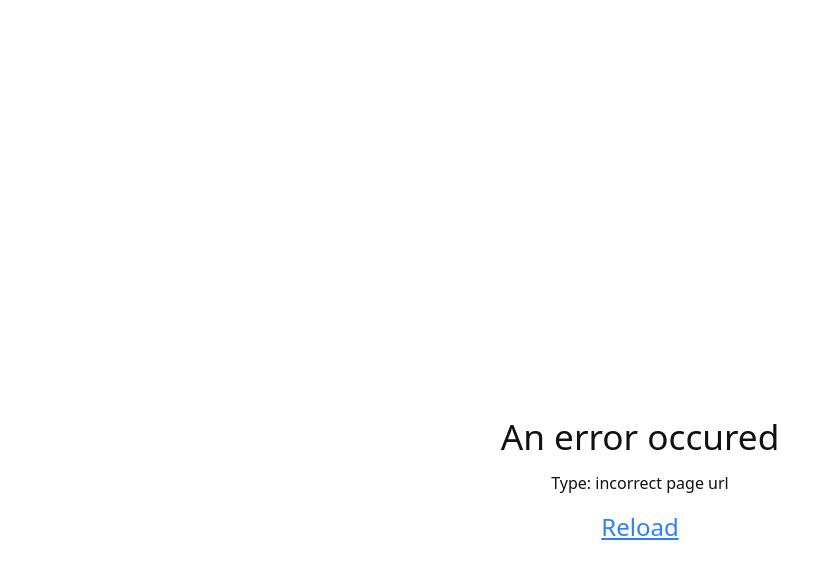
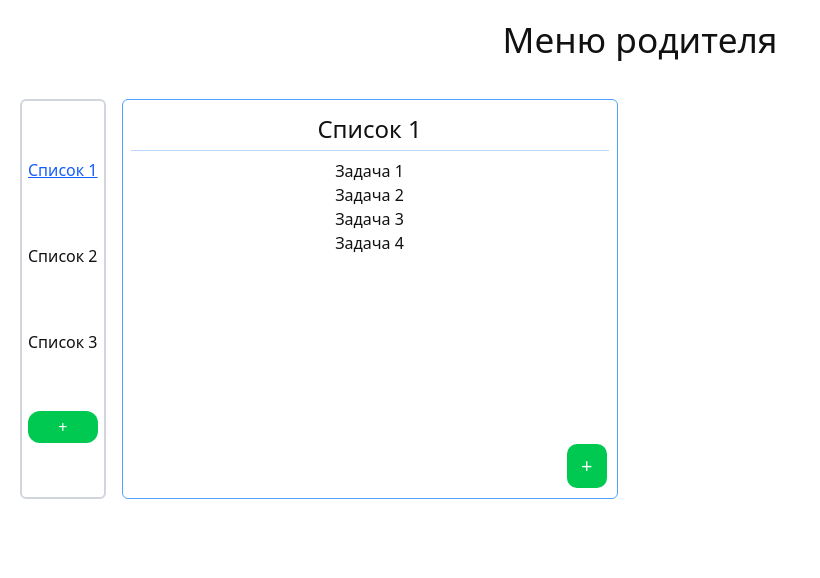
Before and after one commit to Xpaul6/courseproject_swagtodo, a React (Vite) app in the folder frontend/: page /parent-menu in a window 1280 px wide. Shown: the top 578 px of the page, without its empty margins (0-820 px from the left). Built offline with nearby package versions, Linux system fonts and the light colour scheme.

Commit message:
feat: parent menu (lists and tasks only)

```diff
--- a/frontend/src/components/App.jsx
+++ b/frontend/src/components/App.jsx
@@ -30,6 +30,9 @@ function App() {
           <Link to="/login" className="link">
             Войти как ребенок
           </Link>
+          <Link to="/parent-menu" className='link text-red-500'>
+            Mеню родителя
+          </Link>
         </div>
       </div>
     </>
--- a/frontend/src/components/Login.jsx
+++ b/frontend/src/components/Login.jsx
@@ -18,7 +18,7 @@ function Login() {
           />
           <button
             className="mt-5 p-2 bg-green-500 text-white sm:bg-transparent sm:text-black border-2 rounded-md
-              sm:border-green-500 transition-all ease-in-out transition-15 sm:hover:bg-green-500
+              sm:border-green-500 transition-all ease-in-out transition-150 sm:hover:bg-green-500
               hover:cursor-pointer sm:hover:text-white"
             onClick={(e) => {
               e.preventDefault();
--- /dev/null
+++ b/frontend/src/components/Parent_menu.jsx
@@ -0,0 +1,48 @@
+import '../styles/main.css'
+
+function Parent_menu() {
+  return (
+    <>
+      <div className="p-5 w-full">
+        <h2 className="text-center">Меню родителя</h2>
+        <div className="flex sm:flex-row flex-col mt-10 sm:h-[400px]">
+          <div className="overflow-x-auto whitespace-nowrap">
+            <div
+              className="flex flex-row sm:flex-col justify-evenly min-w-full border-b-2 pb-1 sm:pb-0 sm:border-2 sm:h-full
+              border-gray-300 sm:rounded-md"
+            >
+              <div className="underline text-blue-600 mx-1.5 text-center flex align-center leading-8 sm:hover:cursor-pointer">
+                Список 1
+              </div>
+              <div className="mx-1.5 text-center leading-8 sm:hover:cursor-pointer">
+                Список 2
+              </div>
+              <div className="mx-1.5 text-center leading-8 sm:hover:cursor-pointer">
+                Список 3
+              </div>
+              <div className="text-white rounded-xl bg-green-500 text-center py-1 px-3 mx-1.5 sm:hover:cursor-pointer">
+                +
+              </div>
+            </div>
+          </div>
+          <div className="mt-10 sm:mt-0 flex flex-col sm:ml-4 p-2 sm:w-2/5 border border-blue-400 rounded-md">
+            <h3 className="text-center my-2 pb-2 border-b-1 border-blue-200">
+              Список 1
+            </h3>
+            <span className="text-center">Задача 1</span>
+            <span className="text-center">Задача 2</span>
+            <span className="text-center">Задача 3</span>
+            <span className="text-center">Задача 4</span>
+            <div className="w-full flex flex-row-reverse sm:mt-auto">
+              <button className="py-2 px-3.5 text-xl text-white border-2 rounded-xl bg-green-500">
+                +
+              </button>
+            </div>
+          </div>
+        </div>
+      </div>
+    </>
+  );
+}
+
+export default Parent_menu
--- a/frontend/src/main.jsx
+++ b/frontend/src/main.jsx
@@ -8,6 +8,7 @@ import App from './components/App.jsx'
 import Error from './components/Error.jsx'
 import Register from './components/Register.jsx'
 import Login from './components/Login.jsx'
+import Parent_menu from './components/Parent_menu.jsx'
 
 const router = createBrowserRouter([
   {
@@ -22,6 +23,10 @@ const router = createBrowserRouter([
   {
     path: '/login',
     element: <Login />
+  },
+  {
+    path: '/parent-menu',
+    element: <Parent_menu />
   }
 ])
 
--- a/frontend/src/styles/main.css
+++ b/frontend/src/styles/main.css
@@ -19,6 +19,10 @@
   width: 100%;
   display: flex;
   justify-content: center;
+  position: absolute;
+  margin: 0;
+  width: 100%;
+  height: 100%;
 }
 
 body {
@@ -50,7 +54,7 @@ body {
 
 @layer components {
   .pagebox {
-    @apply flex flex-col items-center w-1/2 max-w-[450px] min-w-[300px] py-6 px-10 sm:border-2 border-blue-400 rounded-xl
+    @apply flex flex-col items-center w-1/2 max-w-[450px] min-w-[300px] max-h-[500px] self-center py-6 px-10 sm:border-2 border-blue-400 rounded-xl
   }
   .link {
     @apply text-xl text-blue-600 text-center w-full py-4 px-6 my-2 rounded-xl bg-gray-100 sm:bg-transparent
```
